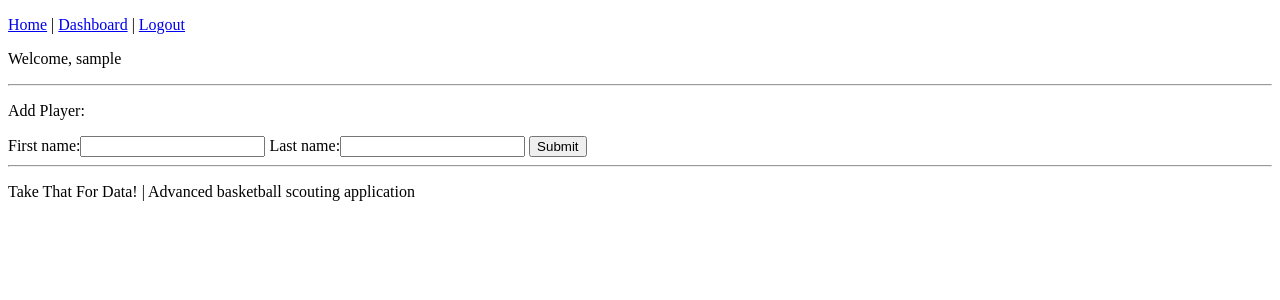
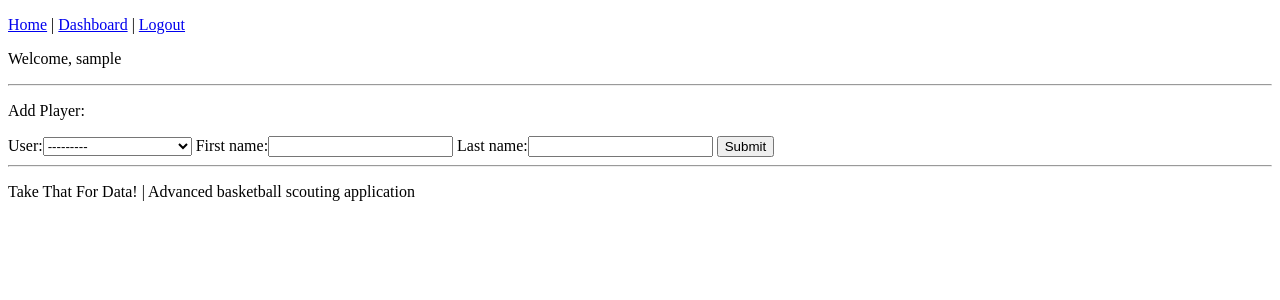
Before and after one commit to slgabbar/ttfd, a Django app: page /player/add/ in a window 1280 px wide. Shown: the top 300 px of the page. Run offline with Django 3.2, Linux system fonts and the light colour scheme; the visitor is signed in with stand-in values (Sample User, id 1); data comes from the database, SQL or seed files in the repository.

Commit message:
user to player started

```diff
--- a/mysite/player/admin.py
+++ b/mysite/player/admin.py
@@ -3,6 +3,6 @@ from player.models import Player
 
 
 class PlayerAdmin(admin.ModelAdmin):
-    pass
+    list_display = ('user', 'first_name', 'last_name')
 
 admin.site.register(Player, PlayerAdmin)
--- a/mysite/player/forms.py
+++ b/mysite/player/forms.py
@@ -4,4 +4,5 @@ from .models import Player
 class CreatePlayer(forms.ModelForm):
     class Meta:
         model = Player
-        fields = ['first_name', 'last_name']
+        fields = ['user', 'first_name', 'last_name']
+        # exclude = ['user']
--- a/mysite/player/models.py
+++ b/mysite/player/models.py
@@ -1,10 +1,11 @@
 from django.db import models
-# from django.contrib.auth import get_user_model as user_model
-# User = user_model()
+from django.contrib.auth import get_user_model as user_model
+User = user_model()
 
 # Create your models here.
 
 class Player(models.Model):
+    user = models.ForeignKey(User, on_delete=models.CASCADE, related_name='player', null=True)
     first_name = models.CharField(max_length=100)
     last_name = models.CharField(max_length=100)
 
--- a/mysite/player/views.py
+++ b/mysite/player/views.py
@@ -11,7 +11,10 @@ def add_player(request):
         form = CreatePlayer(request.POST)
 
         if form.is_valid():
+            form.save(commit=False)
+            form.user = request.user
             form.save()
+            # request.user.player.add(form)
             return redirect('dashboard')
     else:
         form = CreatePlayer()
```
Also changed, not shown: mysite/layout/templates/layout/dashboard.html (+7 -5 lines), mysite/layout/views.py (+5 -5 lines), mysite/player/migrations/0001_initial.py, mysite/player/migrations/0002_auto_20200212_2203.py (added), mysite/player/migrations/0002_remove_player_user.py (deleted).
